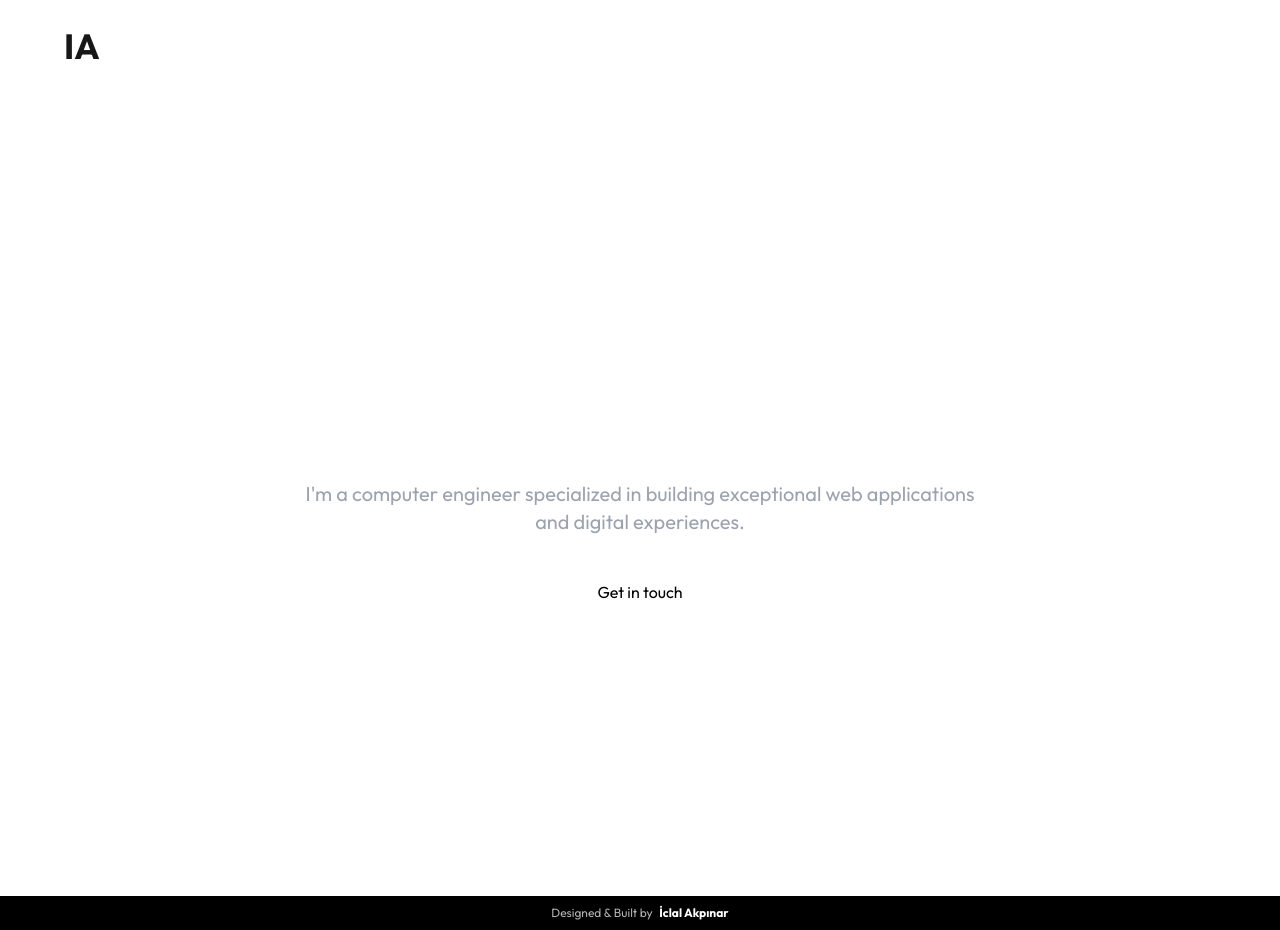
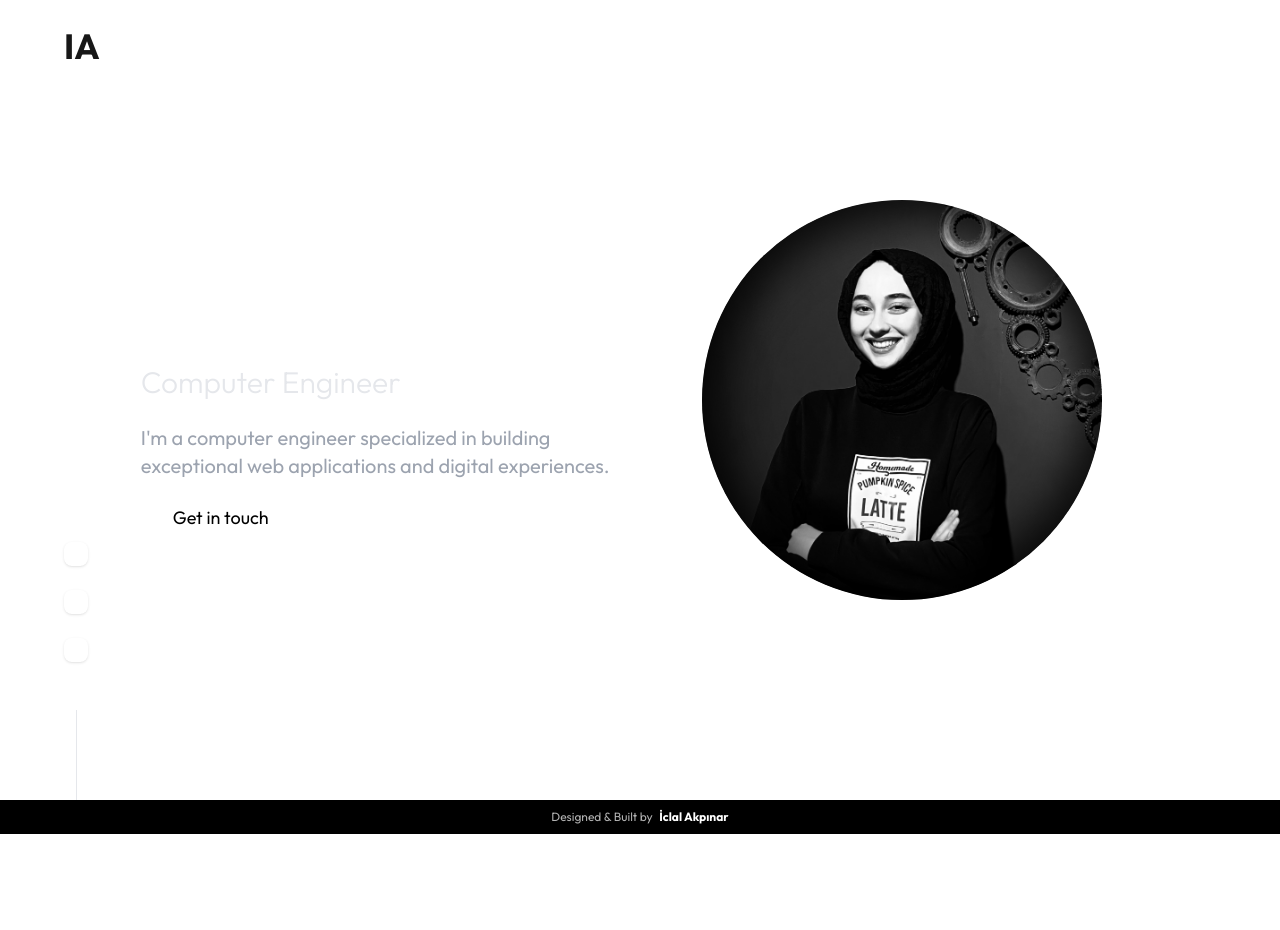
Before and after one commit to IclalAkpinar/iclalakpinar-portfolio, a Next.js app: page / in a window 1280 px wide. After the commit the page ends 834 px from the top, so only its background shows below. Built offline with nearby package versions, Linux system fonts and the light colour scheme.

Commit message:
added hero.png and fixed hero component

```diff
--- a/src/app/page.tsx
+++ b/src/app/page.tsx
@@ -7,12 +7,18 @@ import { SideEmailLink } from "@/components/SideEmailLink";
 import { SideSocialLinks } from "@/components/SideSocialLinks";
 import { Welcome } from "@/components/Welcome";
 import { motion } from "framer-motion";
-import { useState } from "react";
+import { useEffect, useState } from "react";
 
 interface PageProps {}
 
 export default function Home({}: PageProps) {
   const [showContent, setShowContent] = useState<boolean>(false);
+
+  useEffect(() => {
+    if (showContent) {
+      window.scrollTo({ top: 0, behavior: "smooth" });
+    }
+  }, [showContent]);
 
   const sideElementClasses = `
     fixed bottom-0 z-40
@@ -33,7 +39,7 @@ export default function Home({}: PageProps) {
           <Navbar />
         </div>
 
-        <main className="min-h-screen w-full pt-24">
+        <main className="min-h-screen w-full pt-">
           <Hero isVisible={showContent} />
         </main>
 
--- a/src/components/Footer.tsx
+++ b/src/components/Footer.tsx
@@ -13,7 +13,7 @@ export const Footer = () => {
   return (
     <>
       {/* Contact info section - visible only on md and larger screens */}
-      <div className="md:hidden w-full bg-black text-white">
+      <div className="lg:hidden w-full bg-black text-white">
         <div className="w-[95vw] sm:w-[90vw] mx-auto flex flex-col sm:flex-row sm:justify-between items-center gap-y-1 sm:gap-y-4 py-3">
           <div className="flex flex-col items-center gap-y-2 sm:gap-y-0">
             <div
@@ -61,7 +61,7 @@ export const Footer = () => {
       </div>
 
       {/* Credit line - visible on all screen sizes */}
-      <div className="md:border-none border-t-[1px] bg-black text-white/70 text-center border-solid border-white/20 py-2 text-[12px]">
+      <div className="lg:border-none border-t-[1px] bg-black text-white/70 text-center border-solid border-white/20 py-2 text-[12px]">
         Designed & Built by{" "}
         <a
           href="/"
--- a/src/components/Hero.tsx
+++ b/src/components/Hero.tsx
@@ -1,6 +1,7 @@
 "use client";
 
 import { IndividualData } from "@/models/individual.data";
+import Image from "next/image";
 
 interface HeroProps {
   isVisible: boolean;
@@ -8,22 +9,82 @@ interface HeroProps {
 
 export const Hero = ({ isVisible }: HeroProps) => {
   return (
-    <section className="h-screen flex items-center justify-center">
-      <div className={`text-center space-y-8 transition-all duration-500
-        ${isVisible ? 'translate-y-0 opacity-100' : 'translate-y-24 opacity-0'}`}
+    <section className="min-h-screen flex items-center justify-center px-4 md:px-0 py-20 sm:py-0">
+      <div
+        className={`w-[90vw] lg:w-[78vw] max-w-7xl mx-auto grid md:grid-cols-2 gap-12 items-center
+        transition-all duration-500`}
       >
-        <h1 className="text-5xl md:text-7xl font-bold text-white">
-          {IndividualData.name}
-        </h1>
+        {/* Left Column - Text Content */}
+        <div className="space-y-6 text-center md:text-left order-2 md:order-1">
+          <h1
+            className={`text-4xl sm:text-5xl md:text-6xl lg:text-7xl font-bold text-white
+            transition-all duration-500 delay-100
+            ${
+              isVisible
+                ? "translate-y-0 opacity-100"
+                : "translate-y-24 opacity-0"
+            }`}
+          >
+            {IndividualData.name}
+          </h1>
 
-        <p className="text-xl text-gray-400 max-w-2xl mx-auto">
-          {IndividualData.description}
-        </p>
+          <h2
+            className={`text-xl sm:text-2xl md:text-3xl text-gray-200 font-light
+            transition-all duration-500 delay-300
+            ${
+              isVisible
+                ? "translate-y-0 opacity-100"
+                : "translate-y-24 opacity-0"
+            }`}
+          >
+            {IndividualData.title}
+          </h2>
 
-        <button className="px-8 py-3 bg-white text-black rounded-full
-          hover:bg-gray-200 transition-all duration-300">
-          Get in touch
-        </button>
+          <p
+            className={`text-base sm:text-lg md:text-xl text-gray-400 max-w-2xl mx-auto md:mx-0
+            transition-all duration-500 delay-500
+            ${
+              isVisible
+                ? "translate-y-0 opacity-100"
+                : "translate-y-24 opacity-0"
+            }`}
+          >
+            {IndividualData.description}
+          </p>
+          <div>
+            <a
+              href={`mailto:${IndividualData.mail}`}
+              className={`px-6 py-2.5 sm:px-8 sm:py-3 bg-white text-black rounded-full
+  hover:bg-gray-200 transition-all duration-300 text-base sm:text-lg cursor-pointer
+  delay-700 ${
+    isVisible ? "translate-y-0 opacity-100" : "translate-y-24 opacity-0"
+  }`}
+            >
+              Get in touch
+            </a>
+          </div>
+        </div>
+
+        {/* Right Column - Image */}
+        <div
+          className={`relative aspect-square w-full max-w-[400px] mx-auto order-1 md:order-2
+    transition-all duration-500 delay-300
+    ${isVisible ? "translate-y-0 opacity-100" : "translate-y-24 opacity-0"}`}
+        >
+          <div className="relative h-full w-full overflow-hidden rounded-full">
+            <div className="absolute inset-0 transition-transform duration-300 hover:scale-110">
+              <Image
+                src="/home/hero.png"
+                alt="Hero image"
+                fill
+                priority
+                className="object-cover"
+              />
+            </div>
+            {/* Shadow overlay */}
+            <div className="absolute inset-0 rounded-full shadow-image pointer-events-none" />
+          </div>
+        </div>
       </div>
     </section>
   );
--- a/src/components/Navbar.tsx
+++ b/src/components/Navbar.tsx
@@ -10,7 +10,7 @@ import { SideBar } from "./Sidebar";
 const NavItem = ({ href, label }: { href: string; label: string }) => (
   <a
     href={href}
-    className="group cursor-pointer text-[16px] md:text-[20px] duration-200"
+    className="group cursor-pointer text-[16px] lg:text-[20px] duration-200"
   >
     <span className="px-2 text-white">{label}</span>
     <div className="h-0.5 w-1 bg-transparent group-hover:w-full group-hover:bg-white duration-300" />
--- a/src/components/SideEmailLink.tsx
+++ b/src/components/SideEmailLink.tsx
@@ -1,11 +1,13 @@
+import { IndividualData } from "@/models/individual.data";
+
 export const SideEmailLink = () => {
   return (
-    <div className="fixed bottom-0 right-20 hidden md:block">
+    <div className="fixed bottom-0 right-[5vw] hidden lg:block">
       <a
         href="mailto:iclalakpinar2404@gmail.com"
         className="text-white writing-vertical-lr hover:-translate-y-1 transition-transform duration-200 flex items-center gap-6 after:h-[90px] after:w-[1px] after:bg-white after:block after:mt-6"
       >
-        iclalakpinar2404@gmail.com
+        {IndividualData.mail}
       </a>
     </div>
   );
--- a/src/components/SideSocialLinks.tsx
+++ b/src/components/SideSocialLinks.tsx
@@ -1,37 +1,49 @@
-import { FiGithub, FiInstagram, FiLinkedin } from "react-icons/fi";
+import { IndividualData } from "@/models/individual.data";
+import Image from "next/image";
+import github from "../../public/icons/github.svg";
+import instagram from "../../public/icons/instagram.svg";
+import linkedin from "../../public/icons/linkedin.svg";
 
 export const SideSocialLinks = () => {
+  const iconClass =
+    "w-6 shadow rounded-lg  hover:bg-antrasit duration-300 hover:scale-[1.04] ";
   return (
-    <div className="fixed bottom-0 left-20 hidden md:block">
-      <ul className="flex flex-col items-center gap-6 after:h-[90px] after:w-[1px] after:bg-white after:block after:mt-6">
+    <div className="fixed bottom-0 left-[5vw] hidden lg:block">
+      <ul className="flex flex-col items-center gap-6 after:h-[90px] after:w-[1px] after:bg-gray-200 after:block after:mt-6">
         <li>
-          <a
-            href="https://github.com/YourGithubUsername"
-            target="_blank"
-            rel="noopener noreferrer"
-            className="text-white hover:-translate-y-1 transition-transform duration-200 text-xl"
-          >
-            <FiGithub />
+          <a href={IndividualData.github} target="_blank">
+            <Image
+              src={github}
+              className={iconClass}
+              width={40}
+              height={40}
+              loading="lazy"
+              alt="github logo"
+            />
           </a>
         </li>
         <li>
-          <a
-            href="https://linkedin.com/in/YourLinkedinUsername"
-            target="_blank"
-            rel="noopener noreferrer"
-            className="text-white hover:-translate-y-1 transition-transform duration-200 text-xl"
-          >
-            <FiLinkedin />
+          <a href={IndividualData.linkedin} target="_blank">
+            <Image
+              src={linkedin}
+              className={iconClass}
+              width={40}
+              loading="lazy"
+              height={40}
+              alt="linkedin logo"
+            />
           </a>
         </li>
         <li>
-          <a
-            href="https://instagram.com/YourInstagramUsername"
-            target="_blank"
-            rel="noopener noreferrer"
-            className="text-white hover:-translate-y-1 transition-transform duration-200 text-xl"
-          >
-            <FiInstagram />
+          <a href={IndividualData.instagram} target="_blank">
+            <Image
+              src={instagram}
+              className={iconClass}
+              alt="instagram logo"
+              width={40}
+              height={40}
+              loading="lazy"
+            />
           </a>
         </li>
       </ul>
--- a/src/components/Welcome.tsx
+++ b/src/components/Welcome.tsx
@@ -26,7 +26,7 @@ export const Welcome = ({ onComplete }: { onComplete: () => void }) => {
               sequence={["WELCOME TO THE PORTFOLIO OF", () => handleComplete()]}
               wrapper="h1"
               speed={10}
-              className="text-xl md:text-3xl text-white font-light"
+              className="text-xl lg:text-3xl text-white font-light"
               cursor={true}
             />
           </div>
```
Also changed, not shown: public/home/hero.png (added).
